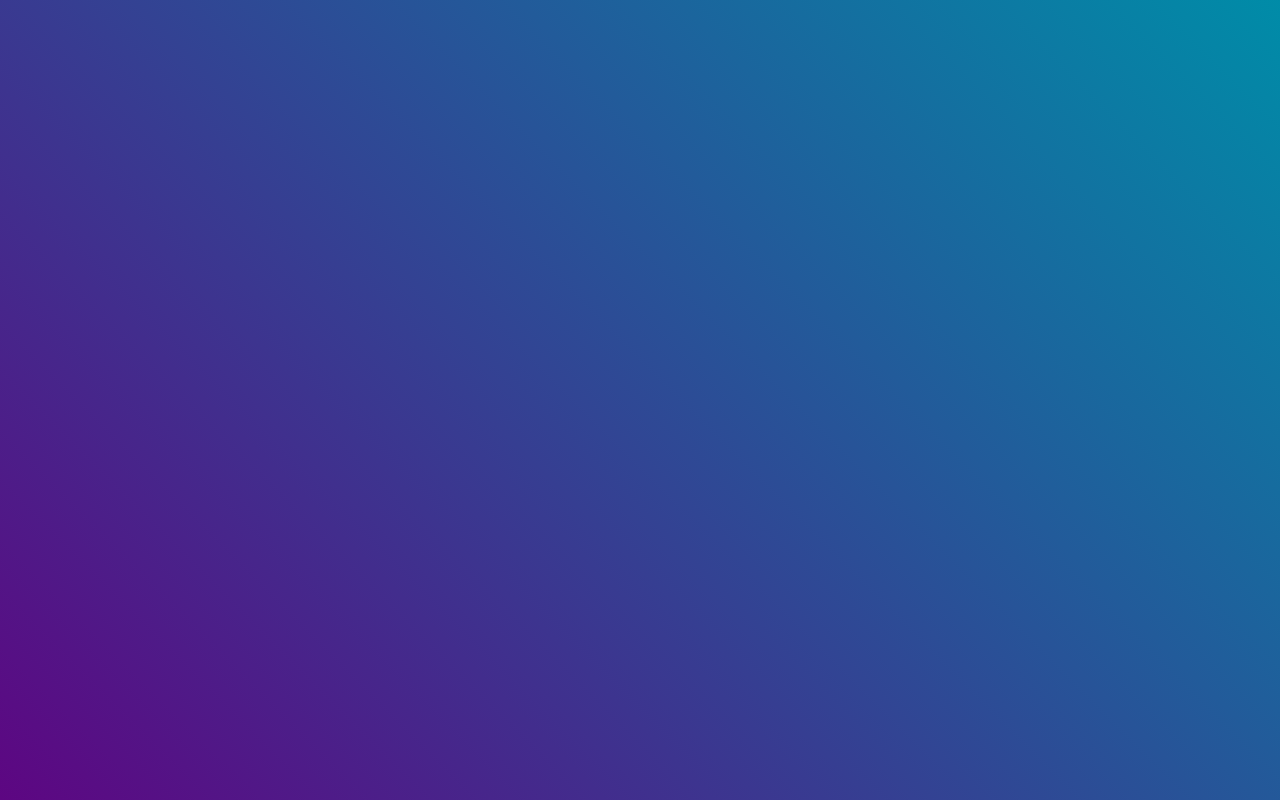
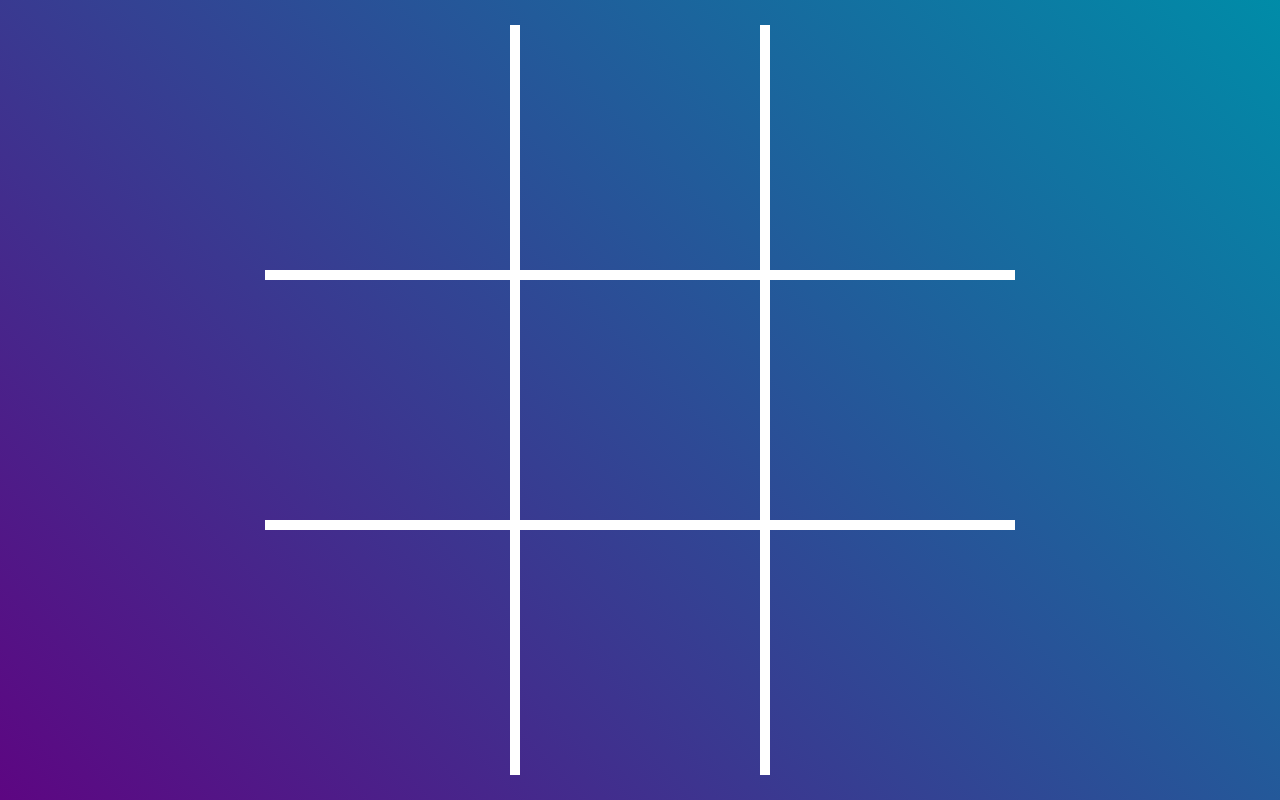
Before and after one commit to gbatistaa/tic-tac-toe, a plain HTML site: page index.html in a window 1280 px wide. Drawn offline with Linux system fonts and the light colour scheme.

Commit message:
Criação do tabuleiro principal

```diff
--- a/index.html
+++ b/index.html
@@ -7,6 +7,16 @@
     <title>(Tic Tac Toe)²</title>
 </head>
 <body>
-
+    <div id="tabuleiroPrincipal">
+        <div class="caixa-grande"></div>
+        <div class="caixa-grande"></div>
+        <div class="caixa-grande"></div>
+        <div class="caixa-grande"></div>
+        <div class="caixa-grande"></div>
+        <div class="caixa-grande"></div>
+        <div class="caixa-grande"></div>
+        <div class="caixa-grande"></div>
+        <div class="caixa-grande"></div>
+    </div>
 </body>
 </html>
```
